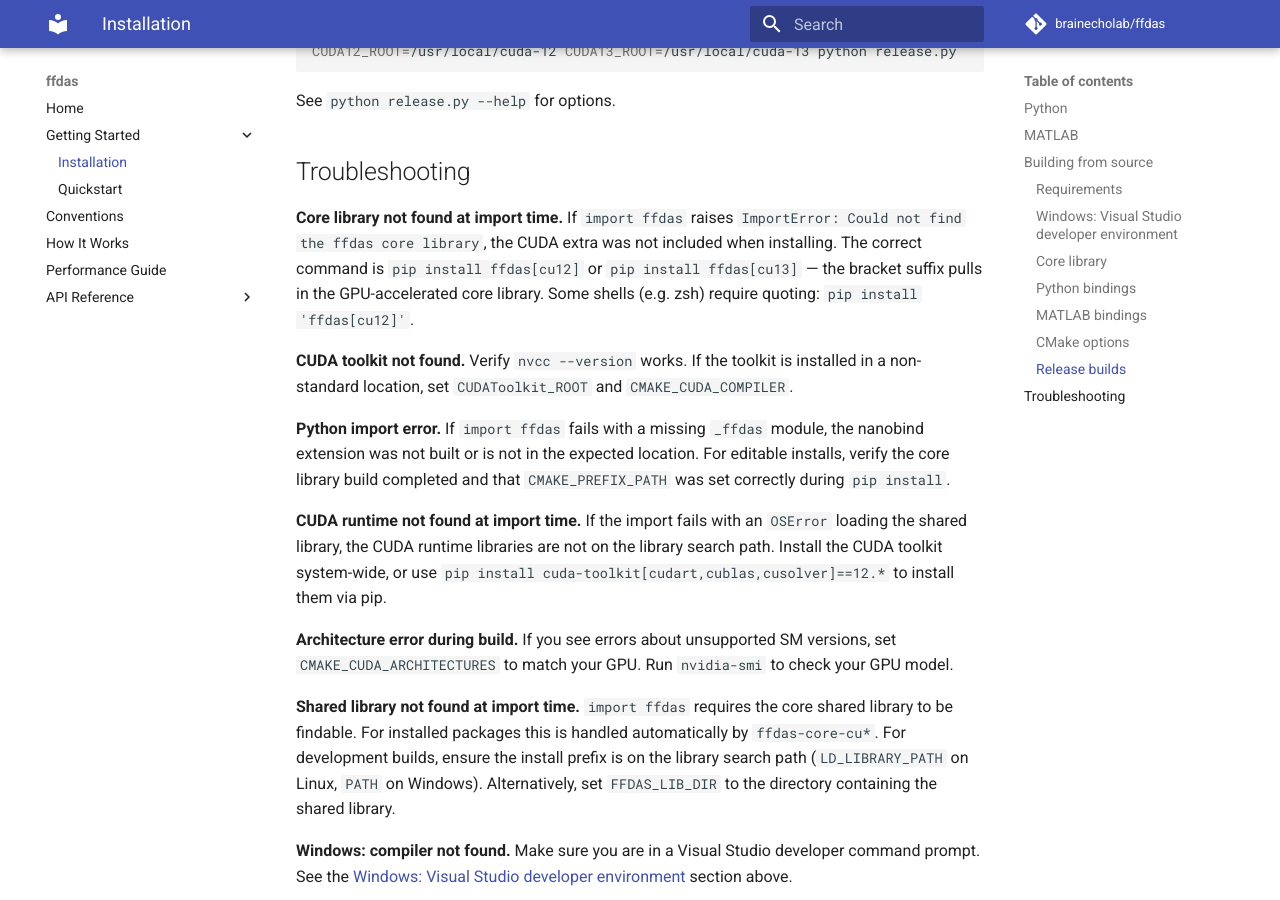
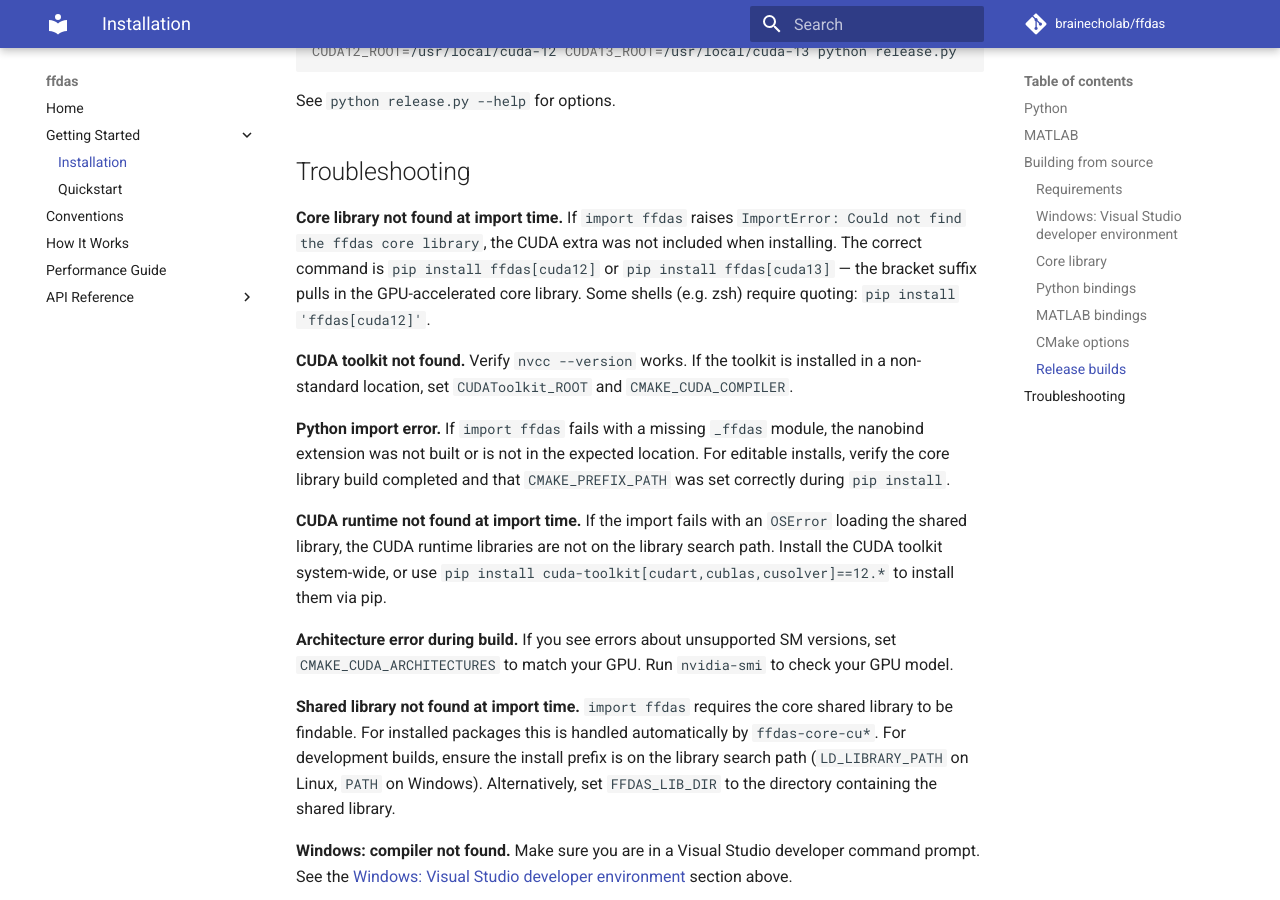
Before and after one commit to BrainEchoLab/ffdas, an MkDocs documentation site: the page built from docs/getting-started/installation.md, in a window 1280 px wide and 900 px high, scrolled down 4051 px. Built offline with MkDocs 1.6.1 and Material for MkDocs 9.7.7, drawn with Linux system fonts in a browser that asks for light colours; comment, search, counter and statistics services are not loaded; some of the changed text lies outside the part shown.

Commit message:
rename core lib versions from cuXX to cudaXX

````diff
--- a/docs/getting-started/installation.md
+++ b/docs/getting-started/installation.md
@@ -5,18 +5,18 @@
 === "CUDA 13"
 
     ```bash
-    pip install ffdas[cu13]
+    pip install ffdas[cuda13]
     ```
 
 === "CUDA 12"
 
     ```bash
-    pip install ffdas[cu12]
+    pip install ffdas[cuda12]
     ```
 
 Requires Python 3.12+ and a CUDA-capable GPU (SM 53+, SM 70+ recommended). CuPy or another DLPack-compatible GPU array library is needed to create the input arrays.
 
-The `ffdas` package contains the Python bindings. The `[cu12]` / `[cu13]` extra pulls in the matching core library (`ffdas-core-cu12` or `ffdas-core-cu13`), which contains the GPU-accelerated shared library built against that CUDA version.
+The `ffdas` package contains the Python bindings. The `[cuda12]` / `[cuda13]` extra pulls in the matching core library (`ffdas-core-cuda12` or `ffdas-core-cuda13`), which contains the GPU-accelerated shared library built against that CUDA version.
 
 ## MATLAB
 
@@ -218,7 +218,7 @@
 
 ## Troubleshooting
 
-**Core library not found at import time.** If `import ffdas` raises `ImportError: Could not find the ffdas core library`, the CUDA extra was not included when installing. The correct command is `pip install ffdas[cu12]` or `pip install ffdas[cu13]` — the bracket suffix pulls in the GPU-accelerated core library. Some shells (e.g. zsh) require quoting: `pip install 'ffdas[cu12]'`.
+**Core library not found at import time.** If `import ffdas` raises `ImportError: Could not find the ffdas core library`, the CUDA extra was not included when installing. The correct command is `pip install ffdas[cuda12]` or `pip install ffdas[cuda13]` — the bracket suffix pulls in the GPU-accelerated core library. Some shells (e.g. zsh) require quoting: `pip install 'ffdas[cuda12]'`.
 
 **CUDA toolkit not found.** Verify `nvcc --version` works. If the toolkit is installed in a non-standard location, set `CUDAToolkit_ROOT` and `CMAKE_CUDA_COMPILER`.
 
````
Also changed, not shown: README.md (+1 -1 lines), bindings/python/README.md (+1 -1 lines), docs/index.md (+1 -1 lines), release.py (+5 -5 lines), 3 other files.
